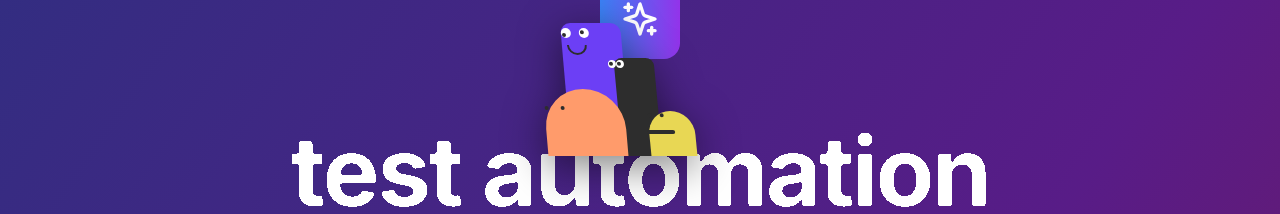
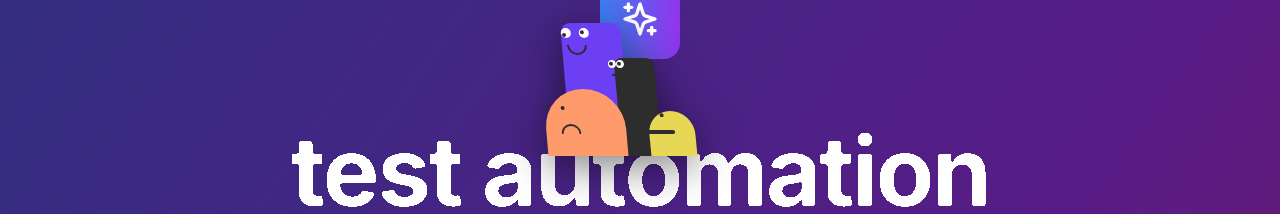
Before and after one commit to benyamin-persia/qa-tech-builder, a React (Create React App) app in the folder client/: page / in a window 1280 px wide. Shown: the part 177-391 px from the top of the page. Built offline with nearby package versions, Linux system fonts and the light colour scheme; no server answers.

Commit message:
Add: Serious mouth for black character and sad mouth for orange character

```diff
--- a/client/src/components/ui/animated-characters.js
+++ b/client/src/components/ui/animated-characters.js
@@ -498,6 +498,18 @@ const AnimatedCharacters = ({ className }) => {
               isBlinking={isBlackRightEyeBlinking}
             />
           </div>
+          {/* Serious mouth */}
+          <div
+            className="absolute transition-all duration-700 ease-in-out"
+            style={{
+              left: `${12 + blackPos.faceX}px`,
+              top: `${25 + blackPos.faceY}px`,
+              width: '16px',
+              height: '2px',
+              backgroundColor: '#2D2D2D',
+              borderRadius: '1px',
+            }}
+          />
         </div>
 
         {/* Orange semi-circle character - Front left (z-3) */}
@@ -531,6 +543,19 @@ const AnimatedCharacters = ({ className }) => {
             <Pupil size={4} maxDistance={2} pupilColor="#2D2D2D" />
             <Pupil size={4} maxDistance={2} pupilColor="#2D2D2D" />
           </div>
+          {/* Sad mouth */}
+          <div
+            className="absolute transition-all duration-700 ease-in-out"
+            style={{
+              left: `${30 + orangePos.faceX}px`,
+              top: `${45 + orangePos.faceY}px`,
+              width: '20px',
+              height: '10px',
+              border: '2px solid #2D2D2D',
+              borderBottom: 'none',
+              borderRadius: '10px 10px 0 0',
+            }}
+          />
         </div>
 
         {/* Yellow rounded rectangle character - Front right (z-4) */}
```
